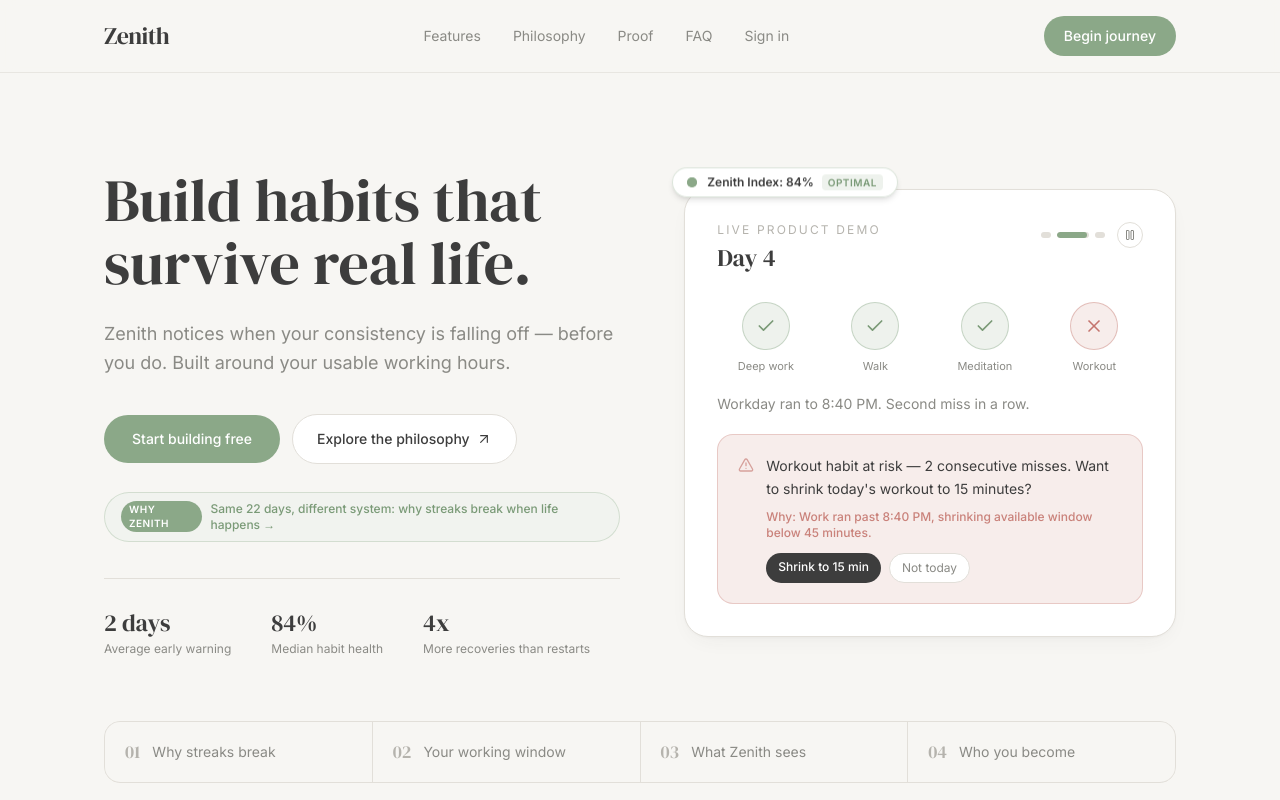
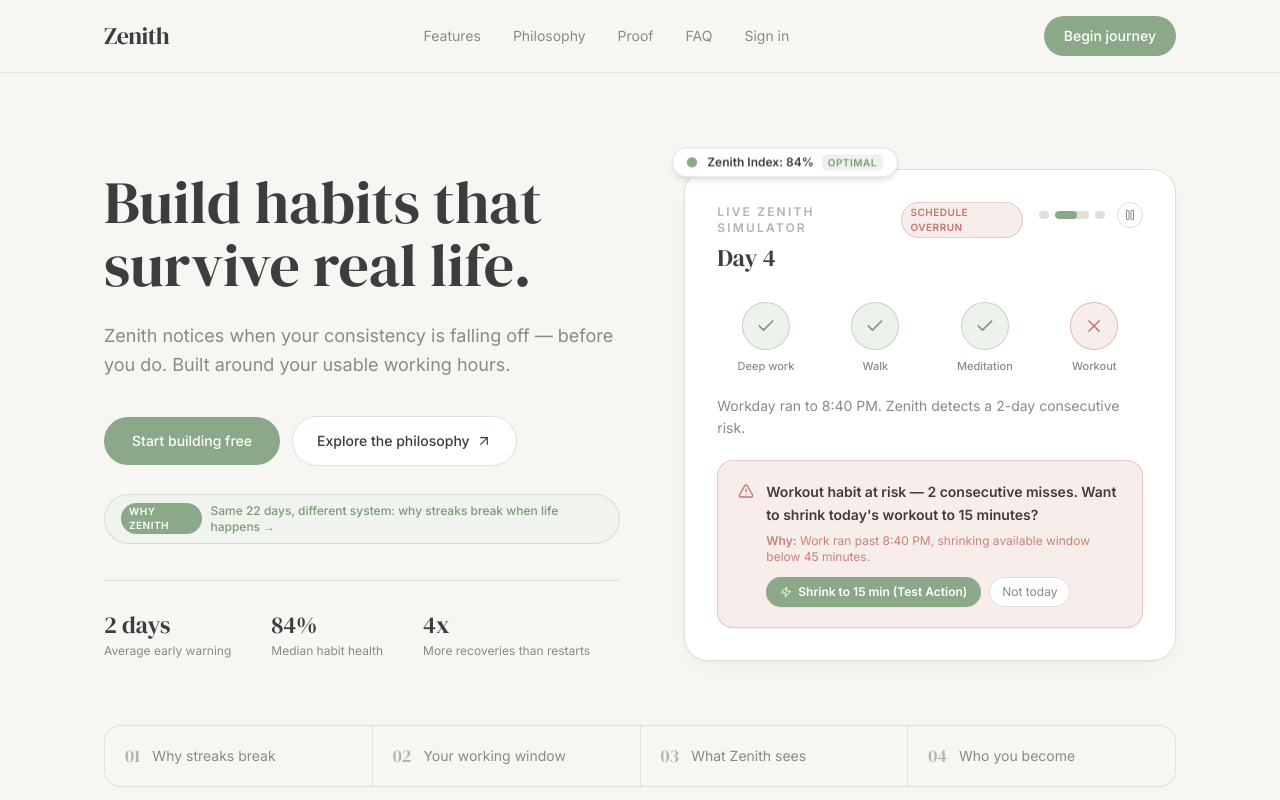
Before and after one commit to SamarSiddiqui/Zenith, a Next.js app: page / in a window 1280 px wide. Shown: the top 800 px of the page. Built offline with nearby package versions, Linux system fonts and the light colour scheme.

Commit message:
feat(landing): add interactive action trigger & health bar recovery animation to Storyboard demo

```diff
--- a/components/landing/Storyboard.tsx
+++ b/components/landing/Storyboard.tsx
@@ -8,25 +8,33 @@ import {
   Minimize2,
   AlertTriangle,
   Play,
-  Pause
+  Pause,
+  Sparkles,
+  Zap
 } from 'lucide-react';
 
-const SCENE_MS = 3600;
+const SCENE_MS = 4200;
 
 const scenes = [
   {
     day: 'Day 1',
-    caption: 'Four habits, all inside the working window.',
+    status: 'Optimal Window',
+    statusTone: 'sage',
+    caption: 'Four habits completed smoothly inside your usable working window.',
     marks: ['done', 'done', 'done', 'done'] as const
   },
   {
     day: 'Day 4',
-    caption: 'Workday ran to 8:40 PM. Second miss in a row.',
+    status: 'Schedule Overrun',
+    statusTone: 'clay',
+    caption: 'Workday ran to 8:40 PM. Zenith detects a 2-day consecutive risk.',
     marks: ['done', 'done', 'done', 'miss'] as const
   },
   {
     day: 'Day 5',
-    caption: 'Shrunk, not skipped. Health recovering.',
+    status: 'Health Recovered',
+    statusTone: 'sage',
+    caption: 'Shrunk to 15 min. Health score recovered without resetting momentum.',
     marks: ['done', 'done', 'done', 'shrunk'] as const
   }
 ];
@@ -51,7 +59,7 @@ export function Storyboard() {
 
   return (
     <div
-      className="rounded-3xl border border-line bg-surface p-6 shadow-calm sm:p-8"
+      className="rounded-3xl border border-line bg-surface p-6 shadow-calm sm:p-8 hover:border-sage/40 transition-colors"
       onMouseEnter={() => {
         hovering.current = true;
       }}
@@ -61,7 +69,19 @@ export function Storyboard() {
     >
       <div className="flex items-start justify-between gap-4">
         <div>
-          <p className="text-xs uppercase tracking-[0.18em] text-faint">Live product demo</p>
+          <div className="flex items-center gap-2">
+            <p className="text-xs font-semibold uppercase tracking-[0.18em] text-faint">Live Zenith Simulator</p>
+            <span
+              className={`rounded-full px-2 py-0.5 text-[10px] font-bold uppercase tracking-wider ${
+                scene.statusTone === 'clay'
+                  ? 'bg-clay-wash text-clay border border-clay/30'
+                  : 'bg-sage-wash text-sage-deep border border-sage/30'
+              }`}
+            >
+              {scene.status}
+            </span>
+          </div>
+
           <div className="mt-1 h-9 overflow-hidden">
             <AnimatePresence mode="wait">
               <motion.h3
@@ -88,8 +108,8 @@ export function Storyboard() {
                 aria-selected={i === index}
                 aria-label={s.day}
                 onClick={() => setIndex(i)}
-                className="group relative h-1.5 overflow-hidden rounded-full bg-line transition-[width] duration-200 ease-out"
-                style={{ width: i === index ? 32 : 10 }}
+                className="group relative h-2 overflow-hidden rounded-full bg-line transition-[width] duration-200 ease-out"
+                style={{ width: i === index ? 34 : 10 }}
               >
                 {i === index && (
                   <motion.span
@@ -126,14 +146,14 @@ export function Storyboard() {
           <div key={labels[i]} className="text-center">
             <motion.div
               key={`${index}-${i}`}
-              initial={{ opacity: 0, scale: 0.96 }}
+              initial={{ opacity: 0, scale: 0.94 }}
               animate={{ opacity: 1, scale: 1 }}
               transition={{ duration: 0.22, delay: i * 0.05, ease: [0.23, 1, 0.32, 1] }}
               className={`mx-auto flex h-12 w-12 items-center justify-center rounded-full border ${
                 mark === 'miss'
                   ? 'border-clay/40 bg-clay-wash text-clay'
                   : mark === 'shrunk'
-                  ? 'border-sage bg-sage text-white'
+                  ? 'border-sage bg-sage text-white shadow-xs'
                   : 'border-sage/40 bg-sage-wash text-sage-deep'
               }`}
             >
@@ -145,12 +165,12 @@ export function Storyboard() {
                 <Check className="h-5 w-5" strokeWidth={2} aria-hidden />
               )}
             </motion.div>
-            <p className="mt-2 text-[11px] text-muted">{labels[i]}</p>
+            <p className="mt-2 text-[11px] font-medium text-muted">{labels[i]}</p>
           </div>
         ))}
       </div>
 
-      <p className="mt-5 text-sm text-muted">{scene.caption}</p>
+      <p className="mt-5 text-sm leading-relaxed text-muted">{scene.caption}</p>
 
       <div className="mt-5 min-h-[132px]">
         <AnimatePresence mode="wait">
@@ -161,7 +181,7 @@ export function Storyboard() {
               animate={{ opacity: 1, y: 0 }}
               exit={{ opacity: 0, y: -8 }}
               transition={{ duration: 0.24, ease: [0.23, 1, 0.32, 1] }}
-              className="rounded-2xl border border-clay/30 bg-clay-wash p-5"
+              className="rounded-2xl border border-clay/30 bg-clay-wash p-5 shadow-xs"
             >
               <div className="flex gap-3">
                 <motion.span
@@ -172,20 +192,26 @@ export function Storyboard() {
                   <AlertTriangle className="h-4 w-4" strokeWidth={2} aria-hidden />
                 </motion.span>
                 <div>
-                  <p className="text-sm leading-relaxed text-ink">
-                    Workout habit at risk — 2 consecutive misses. Want to shrink today&apos;s
-                    workout to 15 minutes?
+                  <p className="text-sm font-semibold leading-relaxed text-ink">
+                    Workout habit at risk — 2 consecutive misses. Want to shrink today&apos;s workout to 15 minutes?
                   </p>
-                  <p className="mt-2 text-xs font-medium text-clay/90">
-                    Why: Work ran past 8:40 PM, shrinking available window below 45 minutes.
+                  <p className="mt-1.5 text-xs text-clay/90">
+                    <span className="font-semibold">Why:</span> Work ran past 8:40 PM, shrinking available window below 45 minutes.
                   </p>
                   <div className="mt-3 flex flex-wrap gap-2">
-                    <span className="rounded-full bg-ink px-3 py-1.5 text-xs font-medium text-white">
-                      Shrink to 15 min
-                    </span>
-                    <span className="rounded-full border border-line bg-surface px-3 py-1.5 text-xs text-muted">
+                    <button
+                      onClick={() => setIndex(2)}
+                      className="inline-flex items-center gap-1.5 rounded-full bg-sage px-3.5 py-1.5 text-xs font-semibold text-white shadow-xs transition-transform hover:scale-105 active:scale-95"
+                    >
+                      <Zap className="h-3 w-3" />
+                      Shrink to 15 min (Test Action)
+                    </button>
+                    <button
+                      onClick={() => setIndex(0)}
+                      className="rounded-full border border-line bg-surface px-3 py-1.5 text-xs text-muted hover:text-ink transition-colors"
+                    >
                       Not today
-                    </span>
+                    </button>
                   </div>
                 </div>
               </div>
@@ -198,23 +224,31 @@ export function Storyboard() {
               animate={{ opacity: 1, y: 0 }}
               exit={{ opacity: 0, y: -8 }}
               transition={{ duration: 0.24, ease: [0.23, 1, 0.32, 1] }}
-              className="rounded-2xl border border-line bg-sage-wash p-5"
+              className="rounded-2xl border border-sage/40 bg-sage-wash/80 p-5 shadow-xs"
             >
-              <p className="text-sm text-ink">Habit saved with the 15-minute version.</p>
+              <div className="flex items-center justify-between">
+                <p className="text-sm font-semibold text-ink flex items-center gap-1.5">
+                  <Sparkles className="h-4 w-4 text-sage-deep" />
+                  Habit saved with 15-minute fallback!
+                </p>
+                <span className="rounded bg-surface border border-sage/30 px-2 py-0.5 text-[10px] font-bold text-sage-deep uppercase tracking-wider">
+                  No Reset
+                </span>
+              </div>
               <div className="mt-3 flex items-center gap-3">
-                <div className="h-1.5 flex-1 overflow-hidden rounded-full bg-white">
+                <div className="h-2 flex-1 overflow-hidden rounded-full bg-surface border border-line">
                   <motion.div
-                    className="h-full rounded-full bg-sage"
+                    className="h-full rounded-full bg-sage-deep"
                     initial={{ width: '54%' }}
                     animate={{ width: '88%' }}
-                    transition={{ duration: 0.6, ease: [0.23, 1, 0.32, 1] }}
+                    transition={{ duration: 0.8, ease: [0.23, 1, 0.32, 1] }}
                   />
                 </div>
-                <span className="font-serif text-xl text-sage-deep">88%</span>
+                <span className="font-serif text-xl font-bold text-sage-deep">88%</span>
               </div>
               <p className="mt-2 text-xs text-muted">Habit health restored from 54% to 88%.</p>
               <p className="mt-2 text-xs font-medium text-sage-deep">
-                Why: Shrinking preserves identity consistency without overwhelming your exhausted evening schedule.
+                <span className="font-semibold">Why:</span> Shrinking preserves identity consistency without overwhelming your exhausted evening schedule.
               </p>
             </motion.div>
           )}
@@ -225,14 +259,14 @@ export function Storyboard() {
               animate={{ opacity: 1 }}
               exit={{ opacity: 0 }}
               transition={{ duration: 0.2, ease: 'easeOut' }}
-              className="rounded-2xl border border-line bg-canvas p-5"
+              className="rounded-2xl border border-line bg-canvas p-5 shadow-xs"
             >
-              <p className="text-sm text-ink">All four habits fit inside 9:00 AM – 7:00 PM.</p>
-              <p className="mt-2 text-xs text-muted">
-                Zenith is watching timing, not just checkmarks.
+              <p className="text-sm font-semibold text-ink">All four habits fit inside 9:00 AM – 7:00 PM.</p>
+              <p className="mt-1 text-xs text-muted">
+                Zenith is watching timing & energy windows, not just binary checkmarks.
               </p>
               <p className="mt-2.5 text-xs font-medium text-sage-deep">
-                Why: Habits are mapped into open gaps between calendar commitments during your optimal energy window.
+                <span className="font-semibold">Why:</span> Habits are mapped into open gaps between calendar commitments during your optimal energy window.
               </p>
             </motion.div>
           )}
```
